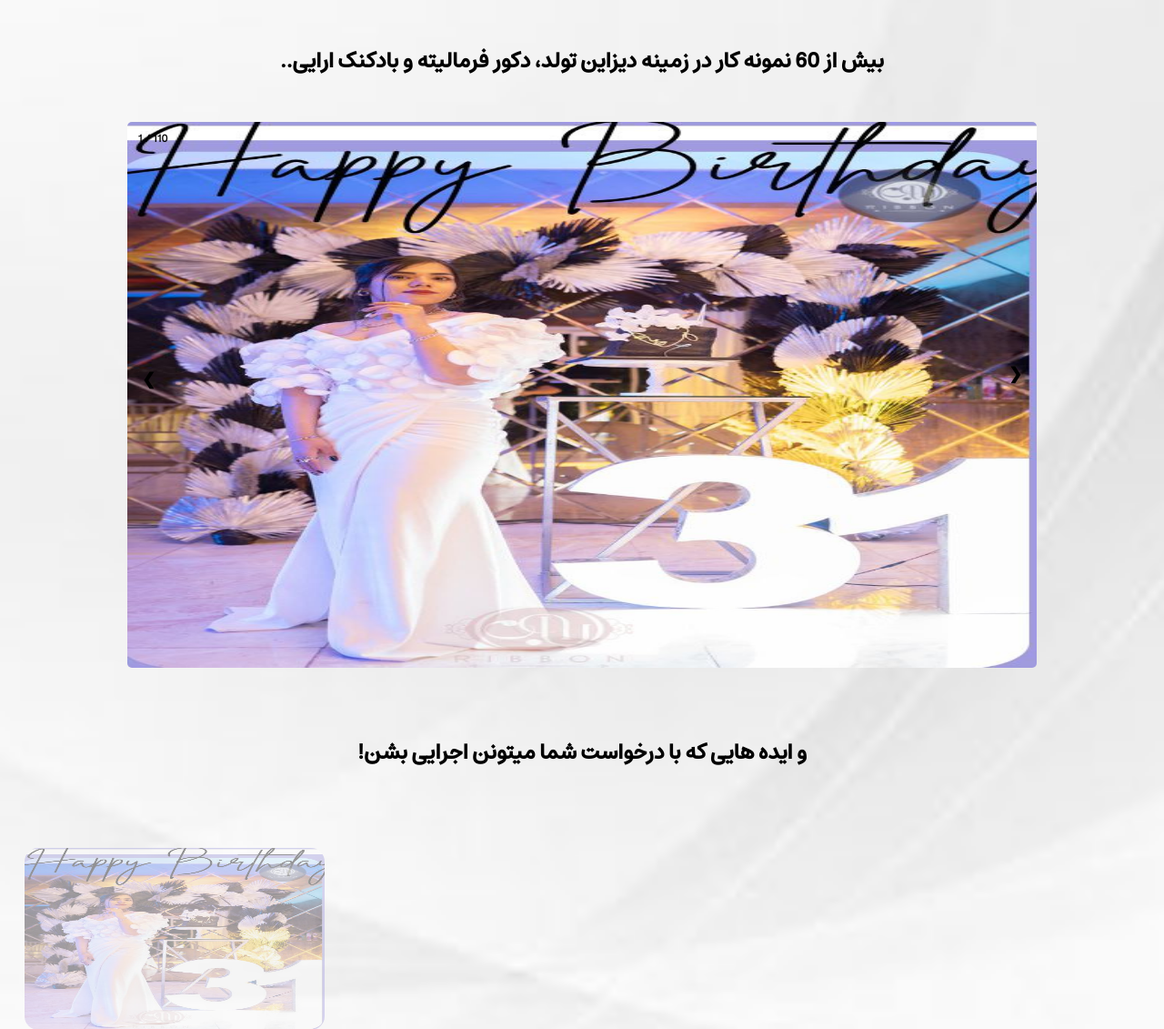
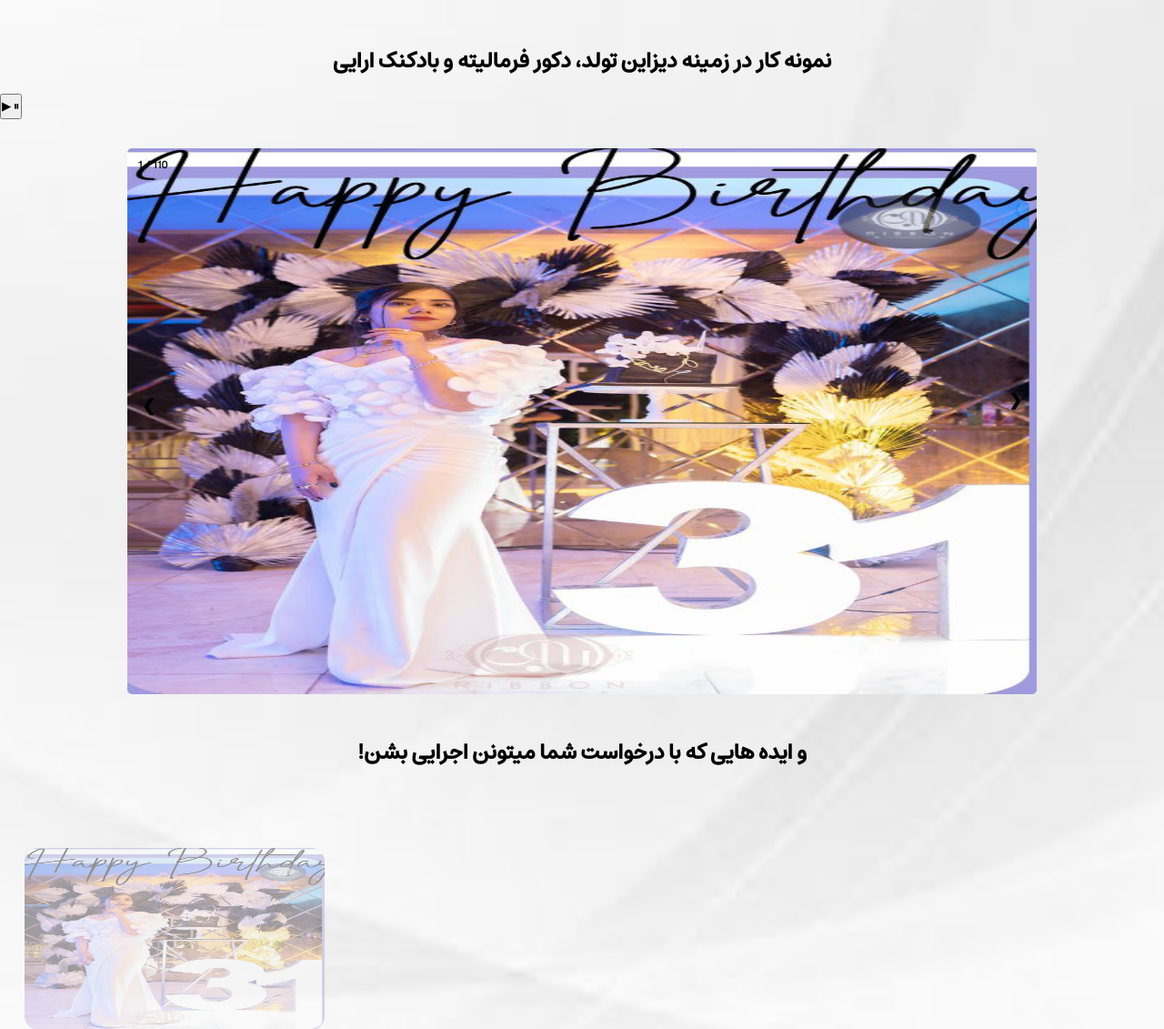
Before and after one commit to Yasin-Rahimi/Ceremony-Celebration-Website, a PHP site: page /index.php in a window 1280 px wide; the page is wider, and only the part inside the window is pictured. Shown: the part 714-1845 px from the top of that part at 91% size. Run offline with PHP 8.4, Linux system fonts and the light colour scheme.

Commit message:
Auto-commit: Agent tool execution

```diff
--- a/nemoone.php
+++ b/nemoone.php
@@ -11,13 +11,29 @@
     <section id="nemoone">
         <div class="introduce-section">
             <span class="nemoone-text">
-..بیش از 60 نمونه کار در زمینه دیزاین تولد، دکور فرمالیته و بادکنک ارایی
+نمونه کار در زمینه دیزاین تولد، دکور فرمالیته و بادکنک ارایی
 </span>
         </div>
 
-    <div class="slideshow-container">
-        <a class="prev" onclick="plusSlides(-1)">&#10094;</a>
-        <a class="next" onclick="plusSlides(1)">&#10095;</a>
+    <div class="enhanced-slider-container">
+        <!-- Auto-play controls -->
+        <div class="slider-controls">
+            <button class="autoplay-btn" id="autoplayBtn" onclick="toggleAutoplay()">
+                <span class="play-icon">▶</span>
+                <span class="pause-icon">⏸</span>
+            </button>
+        </div>
+
+        <!-- Main slider with navigation arrows -->
+        <div class="slideshow-container">
+            <a class="prev" onclick="plusSlides(-1)">&#10094;</a>
+            <a class="next" onclick="plusSlides(1)">&#10095;</a>
+        </div>
+
+        <!-- Thumbnail navigation -->
+        <div class="thumbnails-container">
+            <div class="thumbnails-wrapper" id="thumbnailsWrapper"></div>
+        </div>
     </div>
 
     </section>
```
